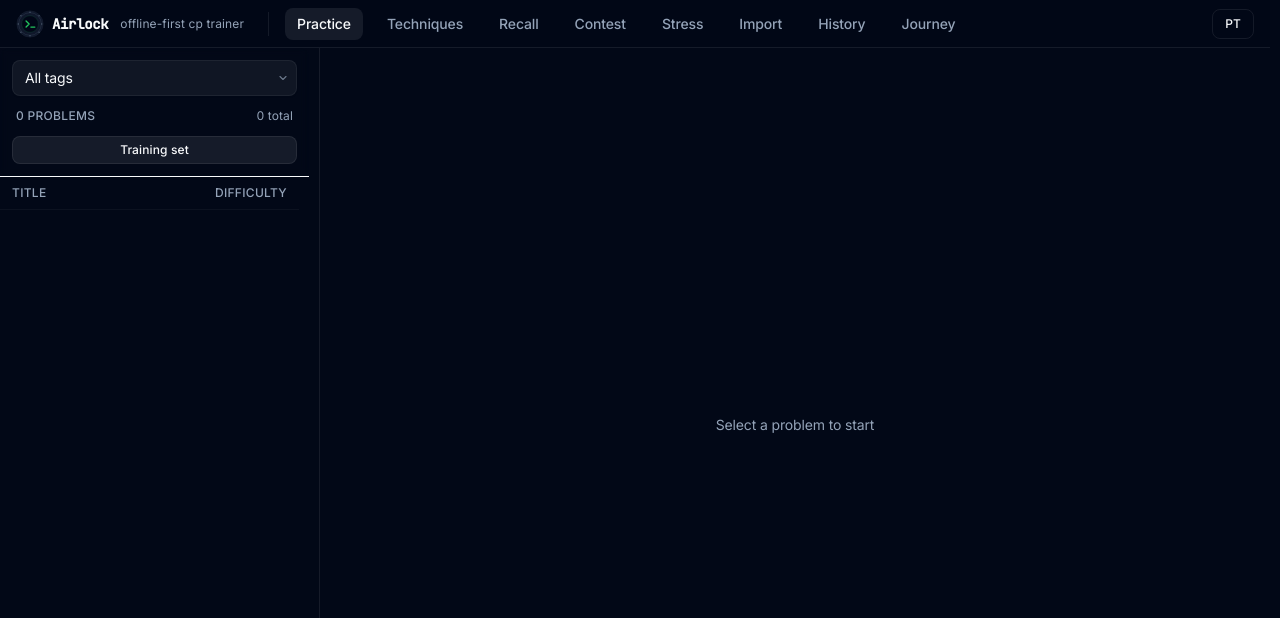
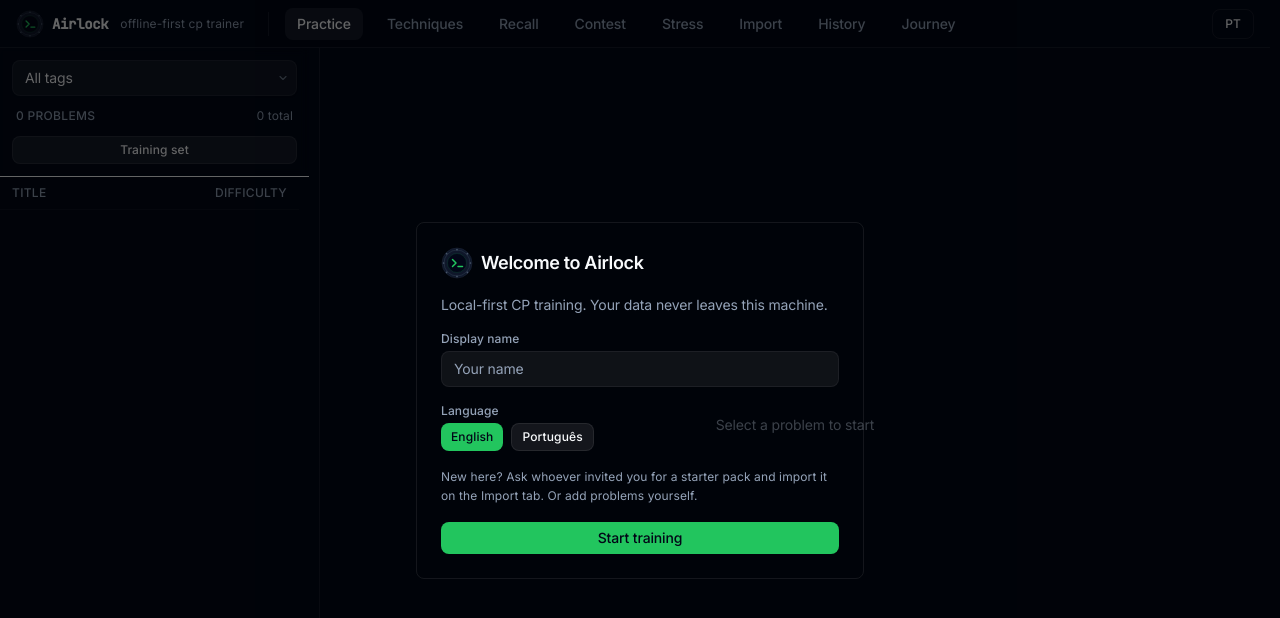
Before and after one commit to SilesterGold9/airlock, a React (Vite) app: page /#/ in a window 1280 px wide. Shown: the top 618 px of the page. Built offline with nearby package versions, Linux system fonts and the light colour scheme.

Commit message:
feat: first-run onboarding with language + display name (#23)

```diff
--- a/src/App.tsx
+++ b/src/App.tsx
@@ -1,4 +1,5 @@
 import { NavLink, Route, Routes } from "react-router-dom";
+import { useState } from "react";
 import Practice from "./pages/Practice";
 import Contest from "./pages/Contest";
 import Stress from "./pages/Stress";
@@ -10,12 +11,77 @@ import Journey from "./pages/Journey";
 import { LogoIcon } from "./components/Logo";
 import { useLocale, useT } from "./lib/i18n";
 import Titlebar from "./components/Titlebar";
+import { Button } from "./components/ui/button";
+import { Card } from "./components/ui/card";
+import { Input } from "./components/ui/input";
+
+function Onboarding({ onDone }: { onDone: () => void }) {
+  const t = useT();
+  const { locale, setLocale } = useLocale();
+  const [name, setName] = useState(() => localStorage.getItem("airlock.displayName") || "");
+
+  function handleStart() {
+    localStorage.setItem("airlock.displayName", name.trim());
+    localStorage.setItem("airlock.onboarded", "1");
+    onDone();
+  }
+
+  return (
+    <div className="fixed inset-0 z-[100] flex items-center justify-center bg-black/60 p-4 animate-fade-in">
+      <Card className="w-full max-w-md p-6 space-y-4">
+        <div className="flex items-center gap-2">
+          <LogoIcon size={32} />
+          <h1 className="text-lg font-semibold">{t("onboard.title")}</h1>
+        </div>
+        <p className="text-sm text-muted-foreground">{t("onboard.subtitle")}</p>
+        <div className="grid gap-1">
+          <label className="text-xs font-medium text-muted-foreground">{t("onboard.name")}</label>
+          <Input
+            value={name}
+            onChange={(e) => setName(e.target.value)}
+            placeholder={t("onboard.namePlaceholder")}
+            onKeyDown={(e) => {
+              if (e.key === "Enter") handleStart();
+            }}
+          />
+        </div>
+        <div className="grid gap-1">
+          <label className="text-xs font-medium text-muted-foreground">{t("common.language")}</label>
+          <div className="flex gap-2">
+            <Button
+              variant={locale === "en" ? "primary" : "secondary"}
+              size="sm"
+              onClick={() => setLocale("en")}
+            >
+              English
+            </Button>
+            <Button
+              variant={locale === "pt" ? "primary" : "secondary"}
+              size="sm"
+              onClick={() => setLocale("pt")}
+            >
+              Português
+            </Button>
+          </div>
+        </div>
+        <p className="text-xs text-muted-foreground leading-relaxed">{t("onboard.packHint")}</p>
+        <Button onClick={handleStart} className="w-full">
+          {t("onboard.start")}
+        </Button>
+      </Card>
+    </div>
+  );
+}
 
 export default function App() {
   const t = useT();
   const { locale, setLocale } = useLocale();
+  const [onboarded, setOnboarded] = useState(
+    () => localStorage.getItem("airlock.onboarded") === "1"
+  );
   return (
     <div className="h-screen flex flex-col bg-background text-foreground">
+      {!onboarded && <Onboarding onDone={() => setOnboarded(true)} />}
       <Titlebar />
       <nav className="sticky top-0 z-50 h-12 flex items-center gap-3 bg-background/80 backdrop-blur-md border-b border-border px-4 shrink-0">
         <div className="flex items-center gap-2 mr-2">
--- a/src/lib/i18n/en.json
+++ b/src/lib/i18n/en.json
@@ -307,5 +307,11 @@
   "journey.timeline": "Reflections",
   "journey.emptyTimeline": "No reflections recorded yet.",
   "journey.loadError": "Could not load journey data.",
-  "journey.recordError": "Could not record. Try again."
+  "journey.recordError": "Could not record. Try again.",
+  "onboard.title": "Welcome to Airlock",
+  "onboard.subtitle": "Local-first CP training. Your data never leaves this machine.",
+  "onboard.name": "Display name",
+  "onboard.namePlaceholder": "Your name",
+  "onboard.packHint": "New here? Ask whoever invited you for a starter pack and import it on the Import tab. Or add problems yourself.",
+  "onboard.start": "Start training"
 }
--- a/src/lib/i18n/pt.json
+++ b/src/lib/i18n/pt.json
@@ -307,5 +307,11 @@
   "journey.timeline": "Reflexões",
   "journey.emptyTimeline": "Nenhuma reflexão registrada ainda.",
   "journey.loadError": "Não foi possível carregar os dados da jornada.",
-  "journey.recordError": "Não foi possível registrar. Tente de novo."
+  "journey.recordError": "Não foi possível registrar. Tente de novo.",
+  "onboard.title": "Bem-vindo ao Airlock",
+  "onboard.subtitle": "Treino de CP local. Seus dados nunca saem desta máquina.",
+  "onboard.name": "Nome de exibição",
+  "onboard.namePlaceholder": "Seu nome",
+  "onboard.packHint": "Novo por aqui? Peça um pack inicial a quem te convidou e importe na aba Importar. Ou adicione problemas você mesmo.",
+  "onboard.start": "Começar a treinar"
 }
```
